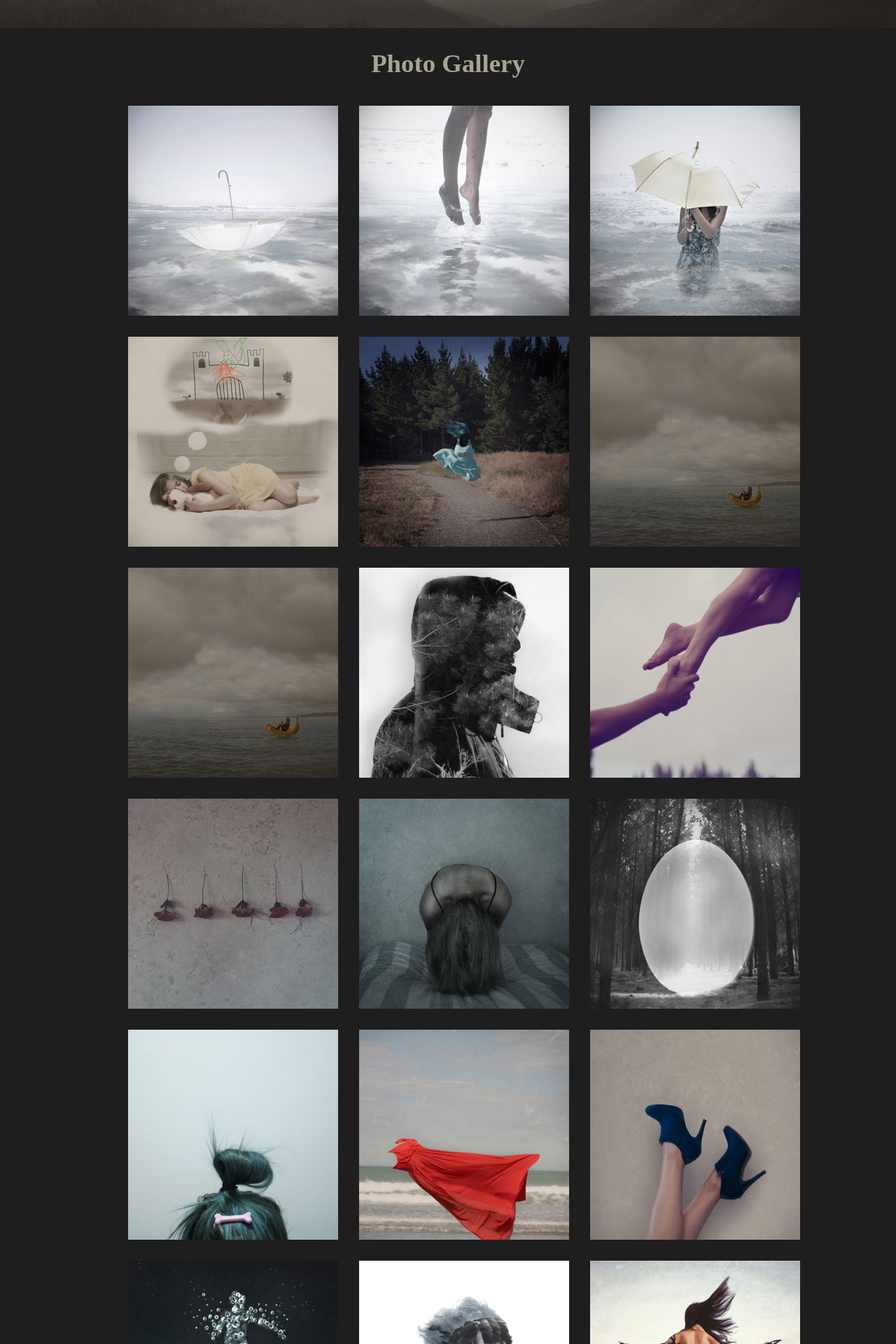
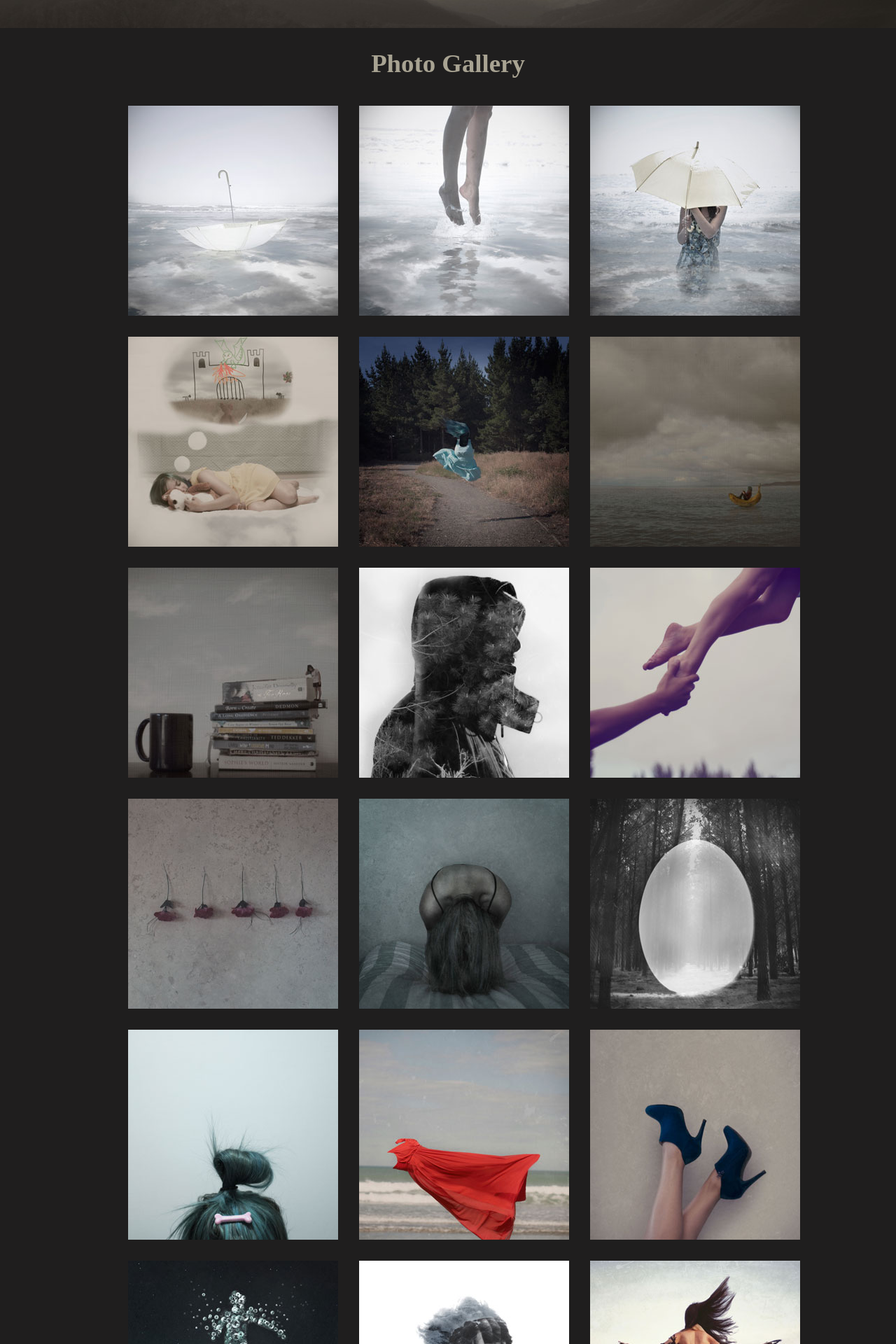
Before and after one commit to EyesOfSilva/eyesofsilva.github.io, a Jekyll site: the page built from gallery.html, in a window 1280 px wide. Shown: the part 428-2348 px from the top of the page at 70% size. Built offline with Jekyll 4.4.1, drawn with Linux system fonts in a browser that asks for light colours.

Commit message:
Update gallery.html

```diff
--- a/gallery.html
+++ b/gallery.html
@@ -67,7 +67,7 @@ permalink: /gallery/
   </li>
   <li>
     <a href="#books">
-      <img src="/assets/images/gallery/preview/boat.jpg" alt="books">
+      <img src="/assets/images/gallery/preview/books.jpg" alt="books">
       <span></span>
     </a>
     <div class="Modal" id="books">
```
